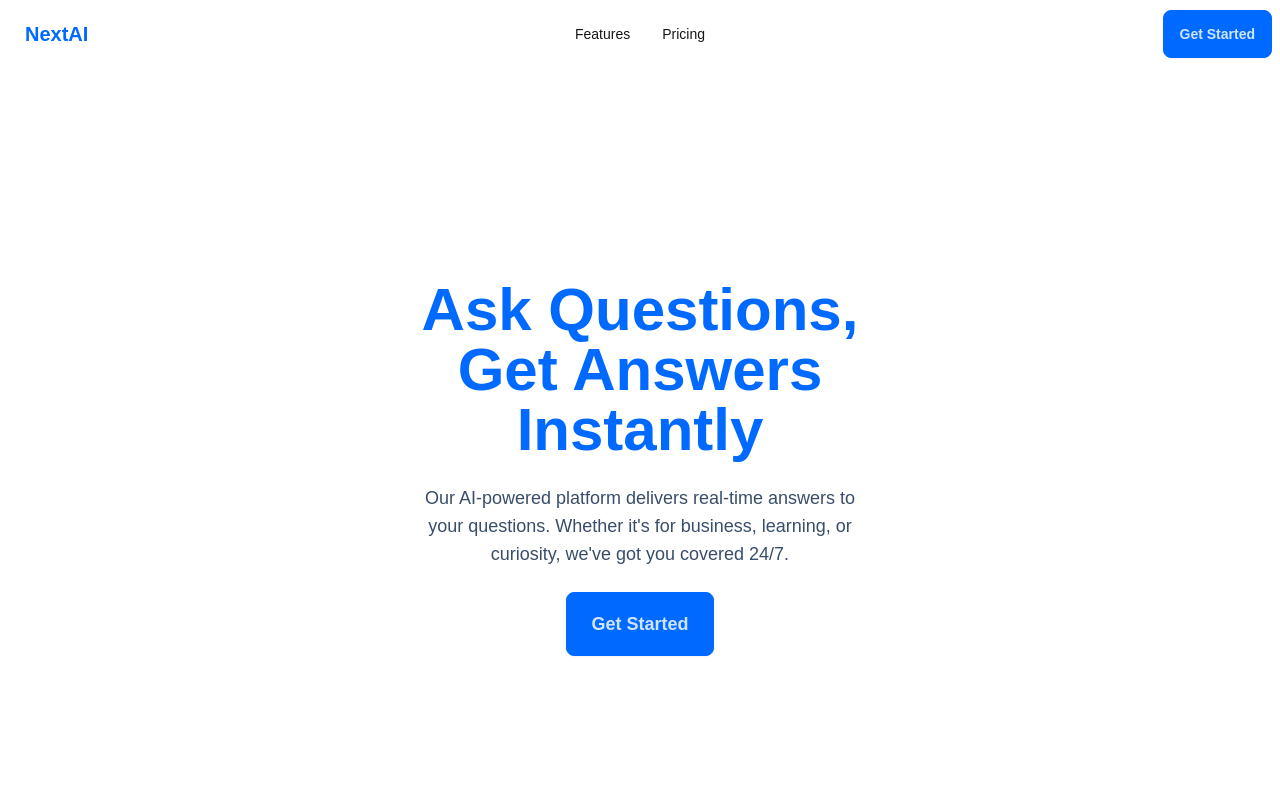
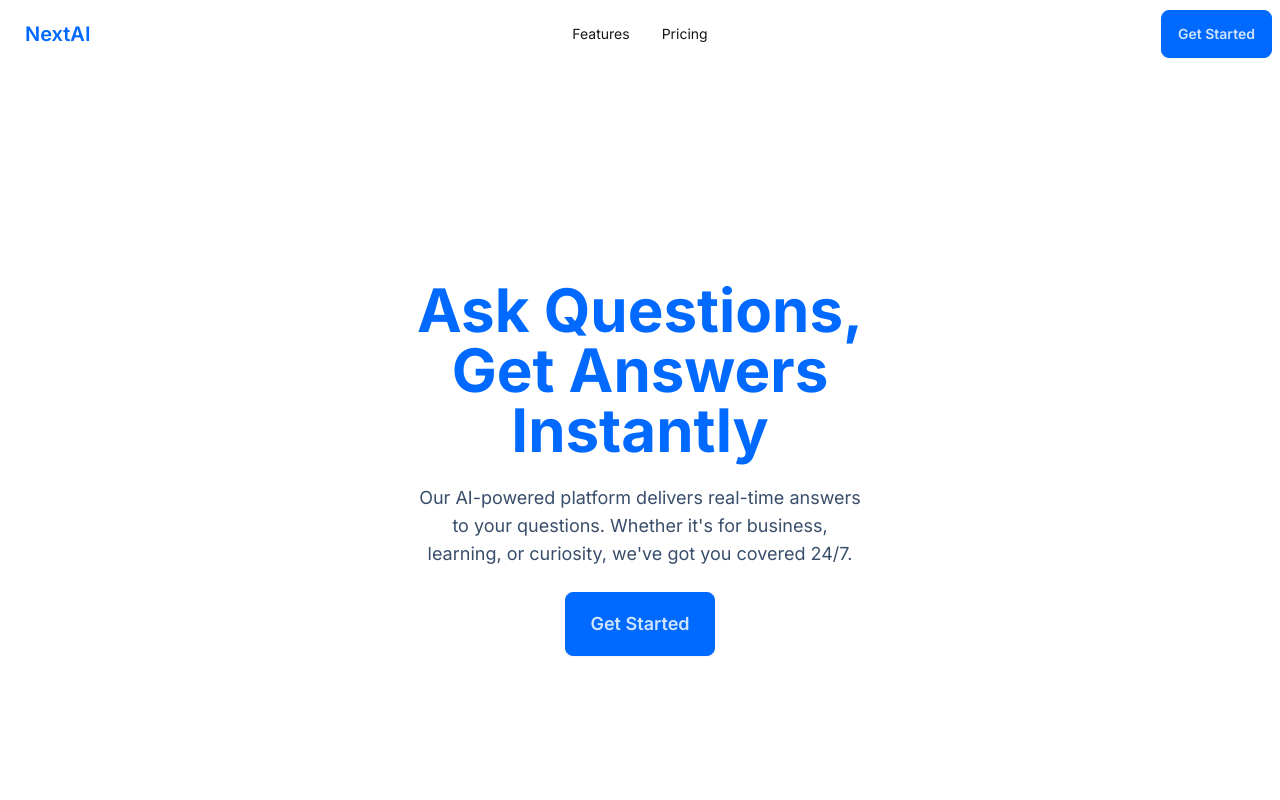
Before and after one commit to Osiris8/nextai, a Next.js app: page / in a window 1280 px wide. Shown: the top 800 px of the page. Built offline with nearby package versions, Linux system fonts and the light colour scheme.

Commit message:
use inter google font

```diff
--- a/app/layout.tsx
+++ b/app/layout.tsx
@@ -1,17 +1,8 @@
 import type { Metadata } from "next";
-import localFont from "next/font/local";
+import { Inter } from "next/font/google";
 import "./globals.css";
 
-const geistSans = localFont({
-  src: "./fonts/GeistVF.woff",
-  variable: "--font-geist-sans",
-  weight: "100 900",
-});
-const geistMono = localFont({
-  src: "./fonts/GeistMonoVF.woff",
-  variable: "--font-geist-mono",
-  weight: "100 900",
-});
+const inter = Inter({ subsets: ["latin"] });
 
 export const metadata: Metadata = {
   title: "Create Next App",
@@ -25,11 +16,7 @@
 }>) {
   return (
     <html lang="en">
-      <body
-        className={`${geistSans.variable} ${geistMono.variable} antialiased`}
-      >
-        {children}
-      </body>
+      <body className={inter.className}>{children}</body>
     </html>
   );
 }
```
